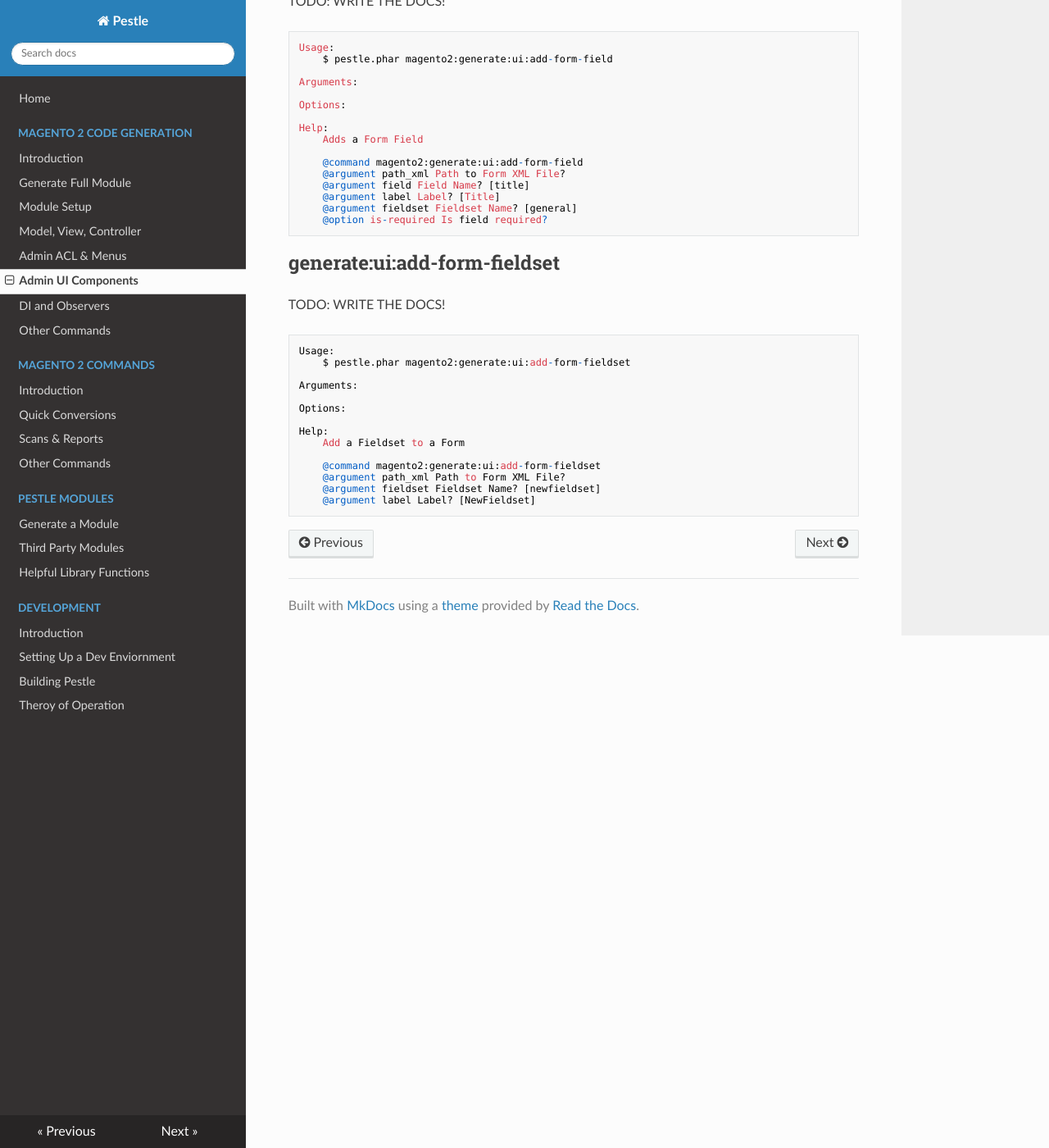
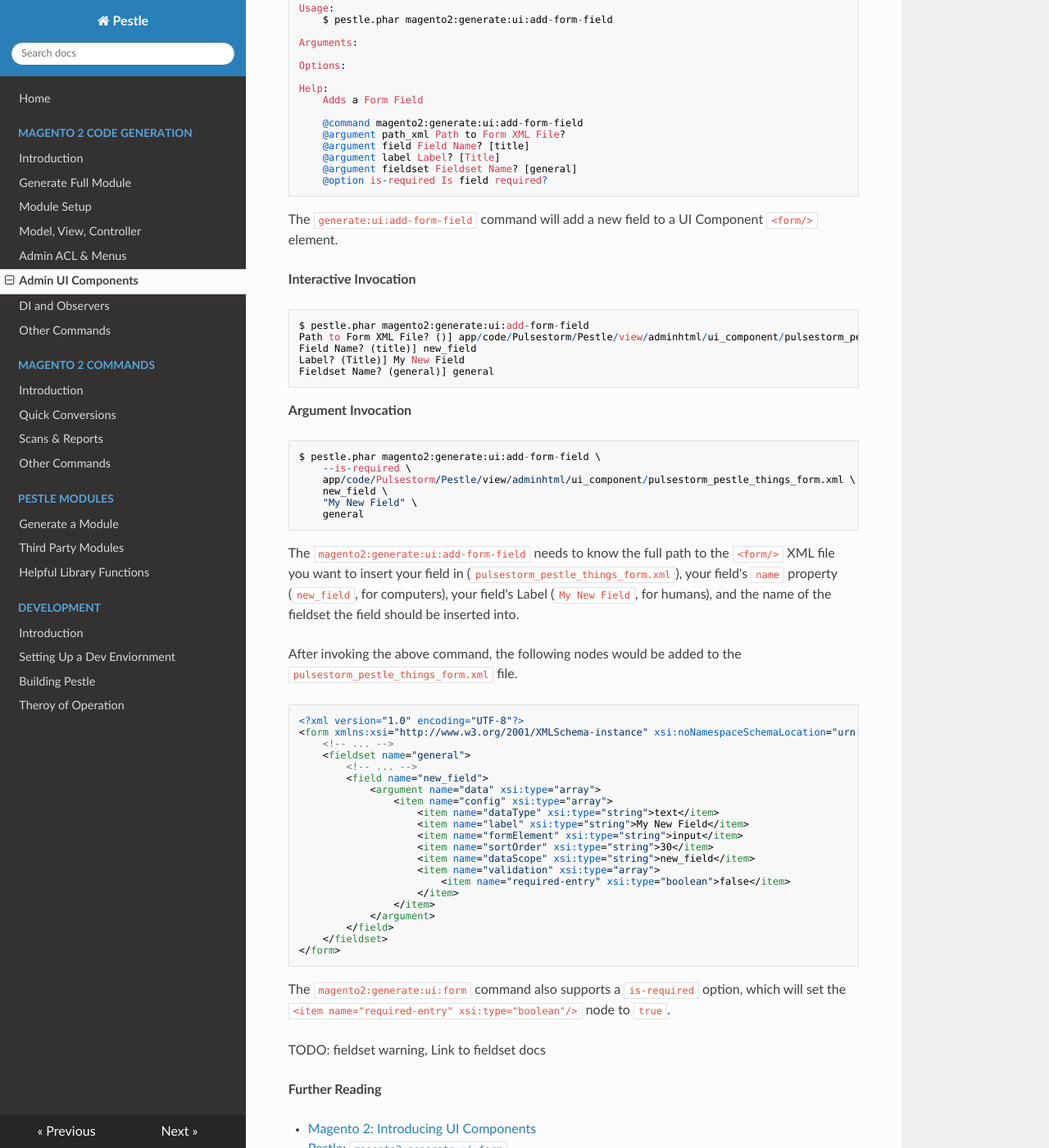
Before and after one commit to astorm/pestle, an MkDocs documentation site: the page built from docs/magento2-generate-ui.md, in a window 1280 px wide and 1400 px high, scrolled down 5411 px. Shown: the whole window at 82% size. Built offline with MkDocs 1.6.1, drawn with Linux system fonts in a browser that asks for light colours; nearby versions of some CDN libraries; some of the changed text lies outside the part shown.

Commit message:
First pass at adding a field.

```diff
--- a/docs/magento2-generate-ui.md
+++ b/docs/magento2-generate-ui.md
@@ -300,6 +298,60 @@ TODO: WRITE THE DOCS!
         @argument label Label? [Title]
         @argument fieldset Fieldset Name? [general]
         @option is-required Is field required?
+
+The `generate:ui:add-form-field` command will add a new field to a UI Component `<form/>` element.
+
+**Interactive Invocation**
+
+    $ pestle.phar magento2:generate:ui:add-form-field
+    Path to Form XML File? ()] app/code/Pulsestorm/Pestle/view/adminhtml/ui_component/pulsestorm_pestle_things_form.xml
+    Field Name? (title)] new_field
+    Label? (Title)] My New Field
+    Fieldset Name? (general)] general
+
+**Argument Invocation**
+
+    $ pestle.phar magento2:generate:ui:add-form-field \
+        --is-required \
+        app/code/Pulsestorm/Pestle/view/adminhtml/ui_component/pulsestorm_pestle_things_form.xml \
+        new_field \
+        "My New Field" \
+        general
+
+The `magento2:generate:ui:add-form-field` needs to know the full path to the `<form/>` XML file you want to insert your field in (`pulsestorm_pestle_things_form.xml`), your field's `name` property (`new_field`, for computers), your field's Label (`My New Field`, for humans), and the name of the fieldset the field should be inserted into.
+
+After invoking the above command, the following nodes would be added to the `pulsestorm_pestle_things_form.xml` file.
+
+    <?xml version="1.0" encoding="UTF-8"?>
+    <form xmlns:xsi="http://www.w3.org/2001/XMLSchema-instance" xsi:noNamespaceSchemaLocation="urn:magento:module:Magento_Ui:etc/ui_configuration.xsd">
+        <!-- ... -->
+        <fieldset name="general">
+            <!-- ... -->
+            <field name="new_field">
+                <argument name="data" xsi:type="array">
+                    <item name="config" xsi:type="array">
+                        <item name="dataType" xsi:type="string">text</item>
+                        <item name="label" xsi:type="string">My New Field</item>
+                        <item name="formElement" xsi:type="string">input</item>
+                        <item name="sortOrder" xsi:type="string">30</item>
+                        <item name="dataScope" xsi:type="string">new_field</item>
+                        <item name="validation" xsi:type="array">
+                            <item name="required-entry" xsi:type="boolean">false</item>
+                        </item>
+                    </item>
+                </argument>
+            </field>
+        </fieldset>
+    </form>
+
+The `magento2:generate:ui:form` command also supports a `is-required` option, which will set the `<item name="required-entry" xsi:type="boolean"/>` node to `true`.
+
+TODO: fieldset warning, Link to fieldset docs
+
+**Further Reading**
+
+- [Magento 2: Introducing UI Components](https://alanstorm.com/magento_2_introducing_ui_components/)
+- [Pestle: `magento2:generate:ui:form`](https://pestle.readthedocs.io/en/latest/magento2-generate-ui/#generateuiform)
 
 ## generate:ui:add-form-fieldset
 
```
Also changed, not shown: other parts of docs/magento2-generate-ui.md (+0 -2 lines).
